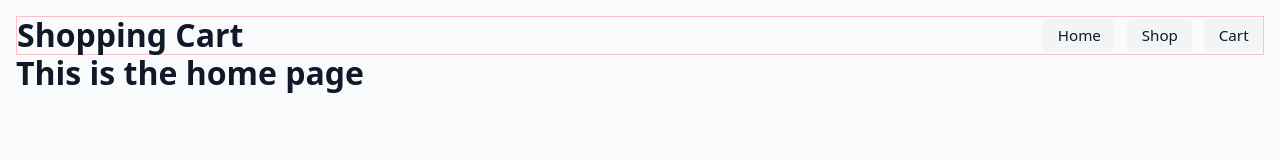
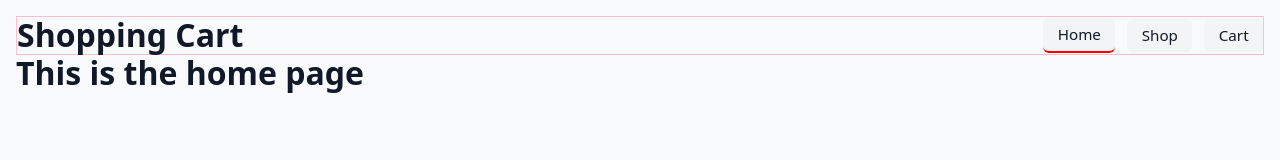
Before and after one commit to thongster/odin-shopping-cart, a React (Vite) app: page / in a window 1280 px wide. Shown: the top 160 px of the page. Built offline with nearby package versions, Linux system fonts and the light colour scheme.

Commit message:
isActive conditional to style navlink if active

```diff
--- a/src/components/Nav.jsx
+++ b/src/components/Nav.jsx
@@ -2,16 +2,31 @@ import styles from "./Nav.module.css";
 import { NavLink } from "react-router";
 
 export default function Nav() {
-
   return (
     <div className={styles.nav}>
-      <NavLink to="/" className={styles.navLink}>
+      <NavLink
+        to="/"
+        end
+        className={({ isActive }) =>
+          isActive ? `${styles.activeLink} ${styles.navLink}` : styles.navLink
+        }
+      >
         Home
       </NavLink>
-      <NavLink to="shop" className={styles.navLink}>
+      <NavLink
+        to="shop"
+        className={({ isActive }) =>
+          isActive ? `${styles.activeLink} ${styles.navLink}` : styles.navLink
+        }
+      >
         Shop
       </NavLink>
-      <NavLink to="cart" className={styles.navLink}>
+      <NavLink
+        to="cart"
+        className={({ isActive }) =>
+          isActive ? `${styles.activeLink} ${styles.navLink}` : styles.navLink
+        }
+      >
         Cart
       </NavLink>
     </div>
--- a/src/components/Nav.module.css
+++ b/src/components/Nav.module.css
@@ -27,3 +27,7 @@
 .navLink:active {
   transform: translateY(1px);
 }
+
+.activeLink {
+  border-bottom: 2px solid red;
+}
```
